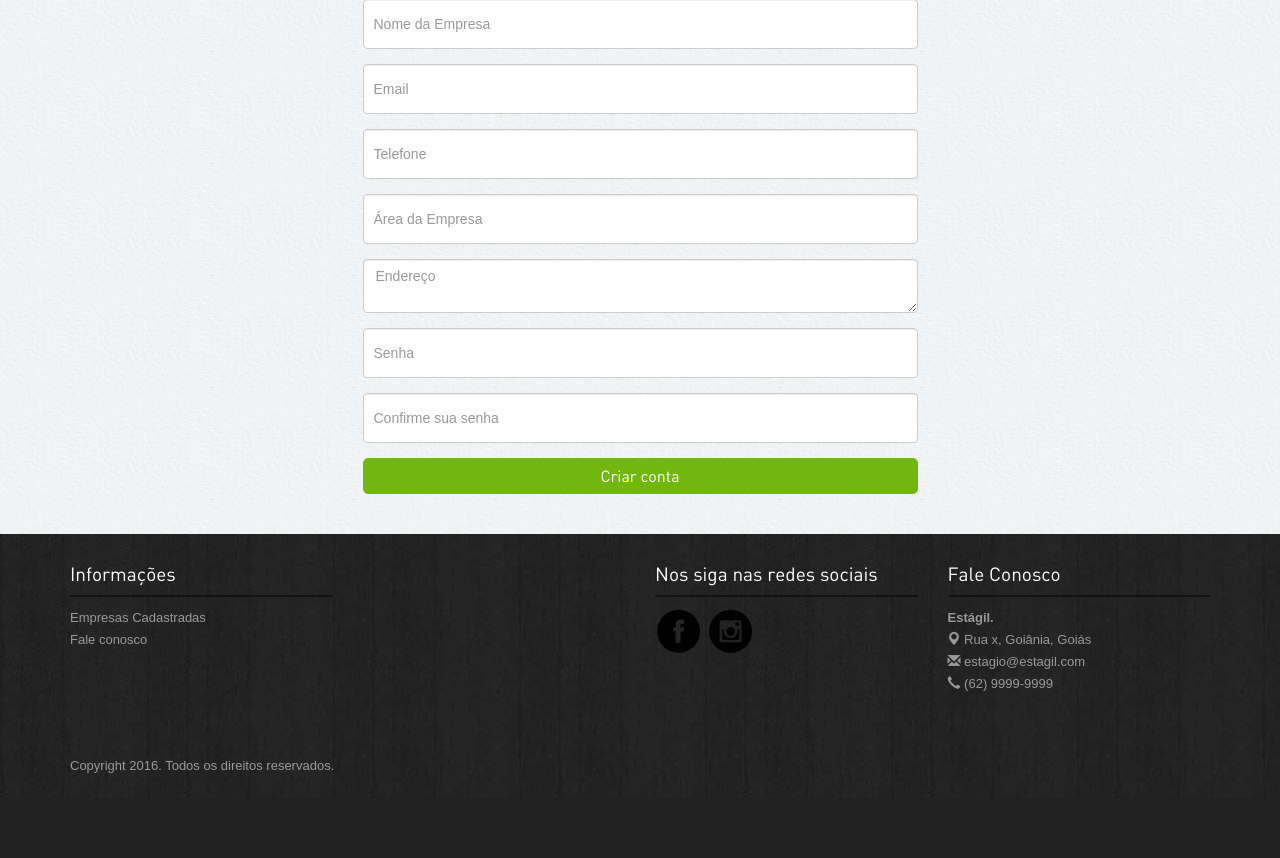
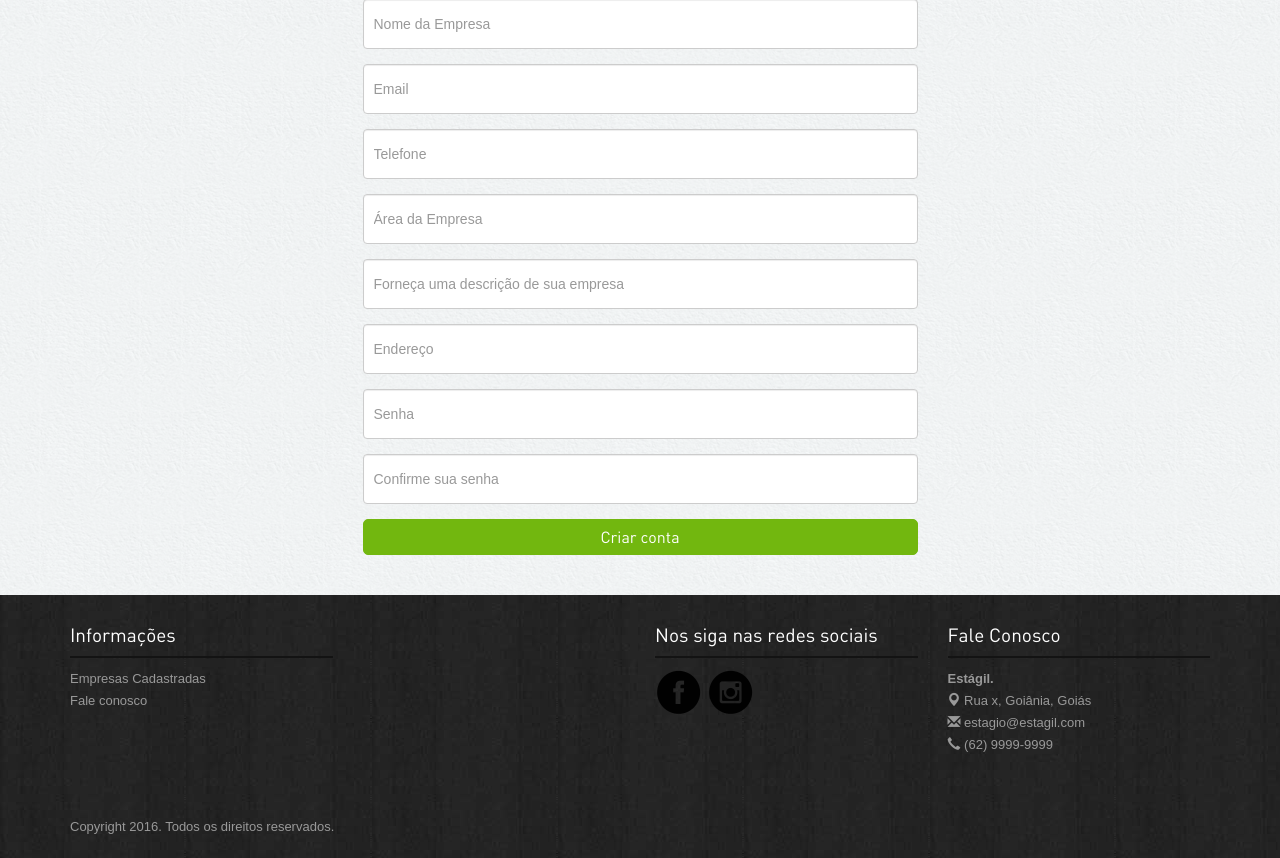
Before and after one commit to viniciuscmac/Estagil, a PHP site: page /empresa_register.php in a window 1280 px wide. Shown: the part 220-1078 px from the top of the page. Before the commit the page ends 993 px from the top, so only its background shows below. Run offline with PHP 8.4, Linux system fonts and the light colour scheme; some libraries are stand-ins or nearby versions.

Commit message:
Adiciona register pra view e descrição de empresa.

```diff
--- a/Código-Fonte/Estagil-website/empresa_register.php
+++ b/Código-Fonte/Estagil-website/empresa_register.php
@@ -1,35 +1,17 @@
-<?php $_REQUEST['page'] = 'entrar';?>
-<?php include'header.php';?>
-<!-- banner -->
-<div class="inside-banner">
-  <div class="container">
-    <h2>Cadastre sua empresa</h2>
-  </div>
-</div>
-<!-- banner -->
-
-
-<div class="container">
-  <div class="spacer">
-    <div class="row register">
-      <div class="col-lg-6 col-lg-offset-3 col-sm-6 col-sm-offset-3 col-xs-12 ">
-
-        <form class="" action="index.html" method="post">
-          <input type="text" class="form-control" placeholder="Nome da Empresa" name="form_nome_empresa" required>
-          <input type="email" class="form-control" placeholder="Email" name="form_email_empresa" required>
-          <input type="text" class="form-control" placeholder="Telefone" name="form_telefone_empresa" required>
-          <input type="text" class="form-control" placeholder="Área da Empresa" name="form_area_empresa" required>
-
-          <textarea rows="2" class="form-control" placeholder="Endereço" name="form_endereco_empresa" required></textarea>
-          <input type="password" class="form-control" placeholder="Senha" name="form_senha_empresa" required>
-          <input type="password" class="form-control" placeholder="Confirme sua senha" name="form_confirme_empresa" required>
-
-          <button type="submit" class="btn btn-success" name="Submit">Criar conta</button>
-        </form>
-
-
-      </div>
-    </div>
-  </div>
-</div>
-<?php include'footer.php';?>
+<?php
+include ('estagil_model.php');
+if(isset($_POST['Sign'])){
+	$nomeEmpresa = $_POST['form_nome_empresa'];
+	$email = $_POST['form_email_empresa'];
+	$foneEmpresa = $_POST['form_telefone_empresa'];
+	$areaEmpresa = $_POST['form_area_empresa'];
+	$enderecoEmpresa = $_POST['form_endereco_empresa'];
+    $descricaoEmpresa = $_POST['form_descricao_empresa'];
+  $password = $_POST['form_senha_empresa'];
+	novaEmpresa($nomeEmpresa,$foneEmpresa,$areaEmpresa,$enderecoEmpresa,$descricaoEmpresa, $email,$password);
+  header ("Location:  http://" . $_SERVER['HTTP_HOST'] . dirname($_SERVER['PHP_SELF'])
+                         . "/index.php");
+		exit();
+  }
+include ('empresa_register_view.php');
+?>
--- /dev/null
+++ b/Código-Fonte/Estagil-website/empresa_register_view.php
@@ -0,0 +1,36 @@
+<?php $_REQUEST['page'] = 'entrar';?>
+<?php include'header.php';?>
+<!-- banner -->
+<div class="inside-banner">
+  <div class="container">
+    <h2>Cadastre sua empresa</h2>
+  </div>
+</div>
+<!-- banner -->
+
+
+<div class="container">
+  <div class="spacer">
+    <div class="row register">
+      <div class="col-lg-6 col-lg-offset-3 col-sm-6 col-sm-offset-3 col-xs-12 ">
+
+        <form class="" action="" method="post">
+          <input type="text" class="form-control" placeholder="Nome da Empresa" name="form_nome_empresa" required>
+          <input type="email" class="form-control" placeholder="Email" name="form_email_empresa" required>
+          <input type="text" class="form-control" placeholder="Telefone" name="form_telefone_empresa" required>
+          <input type="text" class="form-control" placeholder="Área da Empresa" name="form_area_empresa" required>
+          <input type="textarea" class="form-control" rows="15" placeholder="Forneça uma descrição de sua empresa" name="form_descricao_empresa"></textarea>
+
+          <input type="textarea" rows="2" class="form-control" placeholder="Endereço" name="form_endereco_empresa" required></textarea>
+          <input type="password" class="form-control" placeholder="Senha" name="form_senha_empresa" required>
+          <input type="password" class="form-control" placeholder="Confirme sua senha" name="form_confirme_empresa" required>
+
+          <button type="submit" class="btn btn-success" name="Sign">Criar conta</button>
+        </form>
+
+
+      </div>
+    </div>
+  </div>
+</div>
+<?php include'footer.php';?>
--- a/Código-Fonte/Estagil-website/estagil_model.php
+++ b/Código-Fonte/Estagil-website/estagil_model.php
@@ -57,7 +57,7 @@ function novoAluno($nomeAluno,$foneAluno,$cursoAluno,$semestreAluno,$enderecoAlu
 
    	}
    	catch (PDOException $ex) {
-   		echo "FAILURE DATABASE";
+   		echo $ex;
    	}
 
 }
@@ -79,13 +79,13 @@ function getIdAluno($nomeAluno){
 	return $id;
 }
 
-function novaEmpresa($nomeEmpresa,$foneEmpresa,$areaEmpresa,$enderecoEmpresa,$email,$password){
+function novaEmpresa($nomeEmpresa,$foneEmpresa,$areaEmpresa,$enderecoEmpresa,$descricaoEmpresa,$email,$password){
 	global $conn;
    try {
 		$conn->beginTransaction();
 
-   		$stmt = $conn->prepare("INSERT INTO `Estagil`.`Empresas` (`idEmpresas`, `nomeEmpresa`, `foneEmpresa`, `areaEmpresa`, `enderecoEmpresa`) VALUES (NULL, ?, ?, ?, ?)");
-			$stmt->execute(array($nomeEmpresa,$foneEmpresa,$areaEmpresa,$enderecoEmpresa));
+   		$stmt = $conn->prepare("INSERT INTO `Estagil`.`Empresas` (`idEmpresas`, `nomeEmpresa`, `foneEmpresa`, `areaEmpresa`, `enderecoEmpresa`, `descricaoEmpresa`) VALUES (NULL, ?, ?, ?, ?, ?)");
+			$stmt->execute(array($nomeEmpresa,$foneEmpresa,$areaEmpresa,$enderecoEmpresa,$descricaoEmpresa));
 		$conn->commit();
 
 		$conn->beginTransaction();
@@ -96,7 +96,7 @@ function novaEmpresa($nomeEmpresa,$foneEmpresa,$areaEmpresa,$enderecoEmpresa,$em
 
    	}
    	catch (PDOException $ex) {
-   		echo "FAILURE DATABASE";
+   		echo $ex;
    	}
 
 }
```
